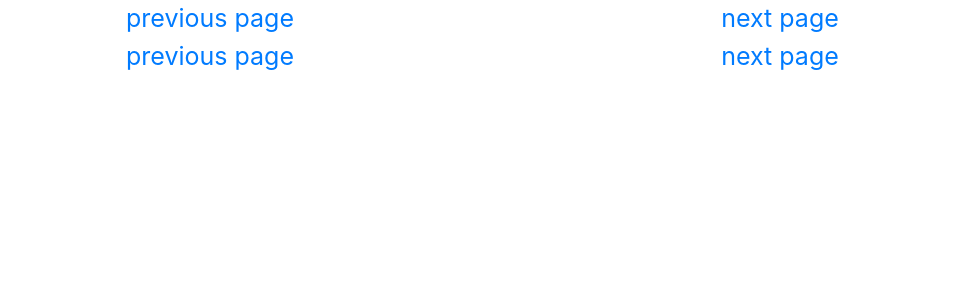
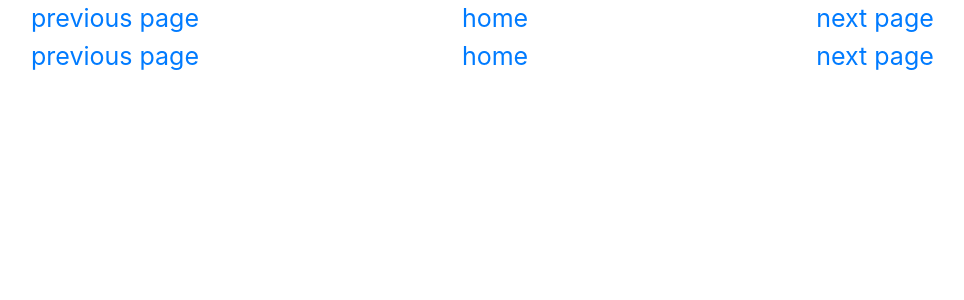
Before and after one commit to sir-ragna/pagination, a Flask app: template templates/limit_based.html.j2 in a window 1280 px wide. Shown: the top 300 px of the page, without its empty margins (145-1109 px from the left). Run offline with Flask 2, Linux system fonts and the light colour scheme; the template is opened without the code that fills it, so the values that code supplies are empty.

Commit message:
added home button

```diff
--- a/templates/limit_based.html.j2
+++ b/templates/limit_based.html.j2
@@ -15,10 +15,12 @@
 <div class="row navigation">
     <div class="col">
         {% if previouspage < 1 %}
-            <a href="{{ url_for('homepage') }}">home</a>
         {% else %}
             <a href="{{ url_for('offset_based', page=previouspage) }}">previous page</a>
         {% endif %}
+    </div>
+    <div class="col">
+            <a href="{{ url_for('homepage') }}">home</a>
     </div>
     <div class="col">
         <a href="{{ url_for('offset_based', page=nextpage) }}">next page</a>
@@ -44,10 +46,12 @@
     <div class="row navigation">
         <div class="col">
             {% if previouspage < 1 %}
-                <a href="{{ url_for('homepage') }}">home</a>
             {% else %}
                 <a href="{{ url_for('offset_based', page=previouspage) }}">previous page</a>
             {% endif %}
+        </div>
+        <div class="col">
+                <a href="{{ url_for('homepage') }}">home</a>
         </div>
         <div class="col">
             <a href="{{ url_for('offset_based', page=nextpage) }}">next page</a>
```
